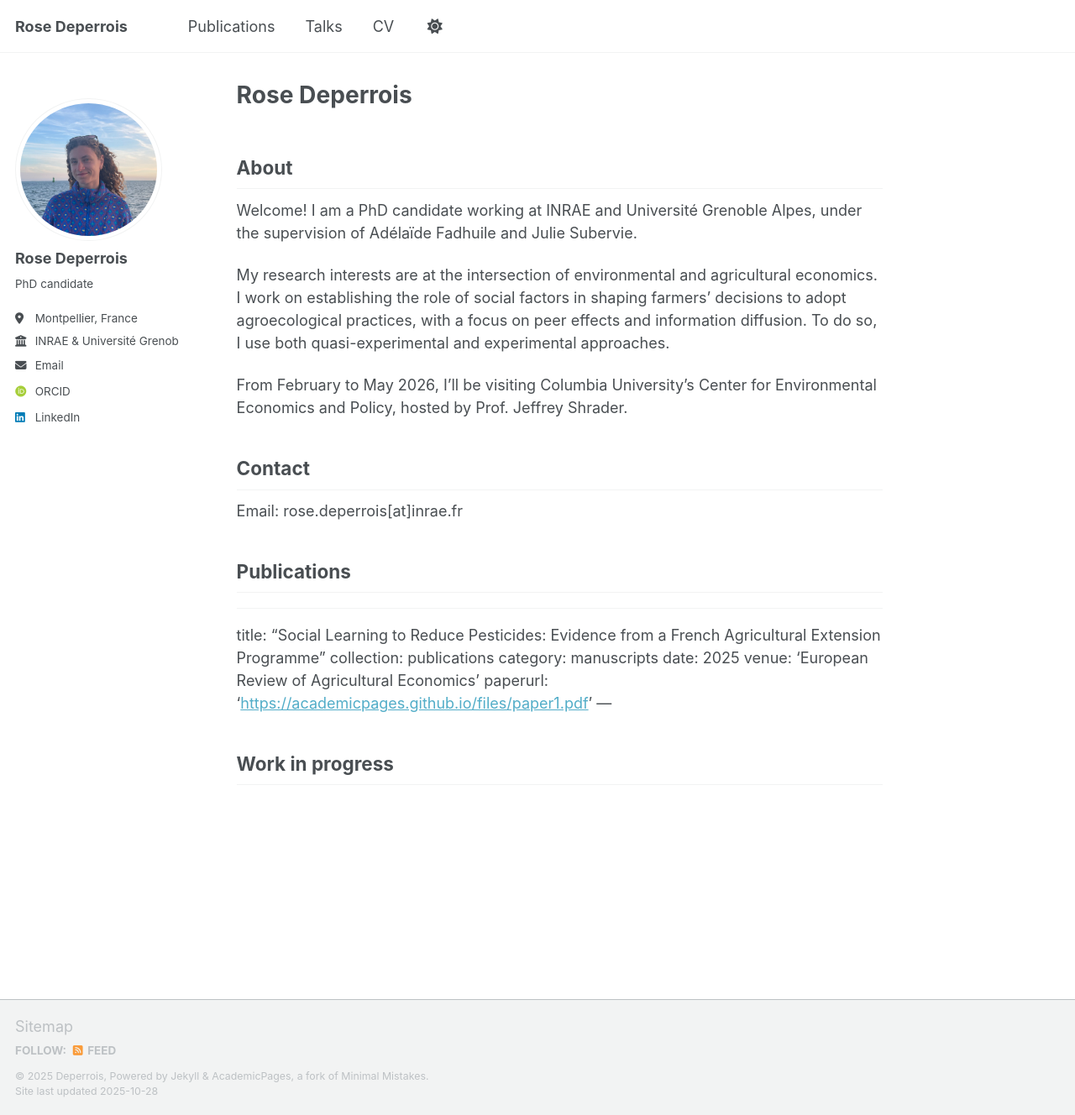
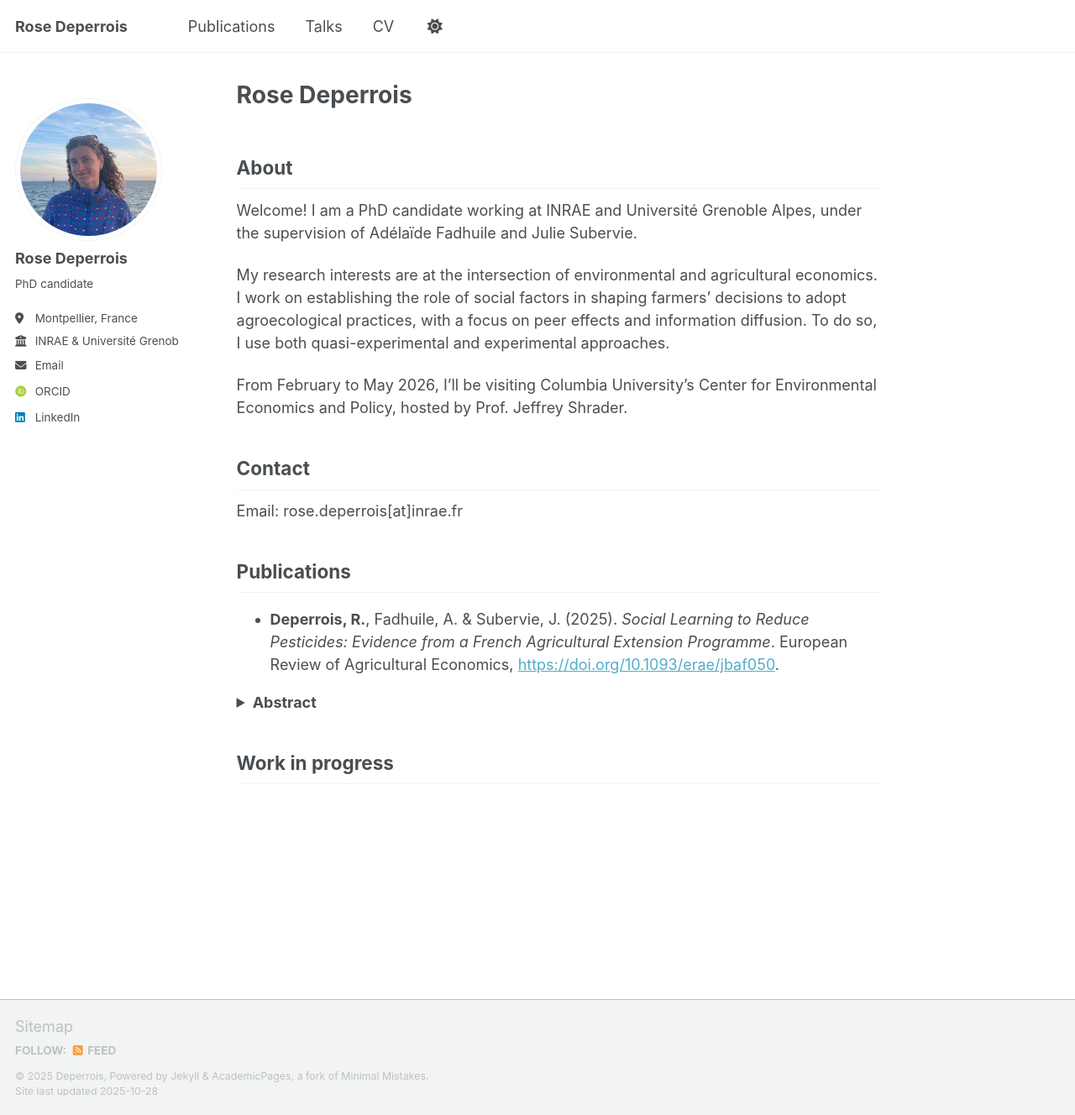
Before and after one commit to rosedeperrois/rosedeperrois.github.io, a Jekyll site: the page built from _pages/about.md, in a window 1280 px wide and 1328 px high. Shown: the whole window at 84% size. Built offline with Jekyll 4.4.1, drawn with Linux system fonts in a browser that asks for light colours; some web fonts are replaced; a script that is not in the unit is left out; part of the change alters nothing that is shown.

Commit message:
Update about.md

```diff
--- a/_pages/about.md
+++ b/_pages/about.md
@@ -21,15 +21,11 @@ Email: rose.deperrois[at]inrae.fr
 
 Publications
 --------
-
----
-title: "Social Learning to Reduce Pesticides: Evidence from a French Agricultural Extension Programme"
-collection: publications
-category: manuscripts
-date: 2025
-venue: 'European Review of Agricultural Economics'
-paperurl: '[https://academicpages.github.io/files/paper1.pdf](https://doi.org/10.1093/erae/jbaf050)'
----
+- **Deperrois, R.**, Fadhuile, A. & Subervie, J. (2025). *Social Learning to Reduce Pesticides: Evidence from a French Agricultural Extension Programme*. European Review of Agricultural Economics,  [https://doi.org/10.1093/erae/jbaf050](https://doi.org/10.1093/erae/jbaf050).
+<details>
+    <summary><strong>Abstract</strong></summary>
+    <p>Social learning is likely to play a crucial role in disseminating new agricultural technologies and driving the agroecological transition in European countries. We evaluated a French pesticide reduction programme designed to train farmers and promote practices through demonstration days on participating farms. Using pseudo-panel data from surveys conducted before and after the program’s launch, we found evidence of decreased pesticide use among cohorts linked to farms attending demonstration days. Our analysis, supported by a placebo test and various robustness checks, suggests that peer-sharing in training programs can scale up effectively at no additional cost.</p>
+  </details>
 
 Work in progress
 --------
```
